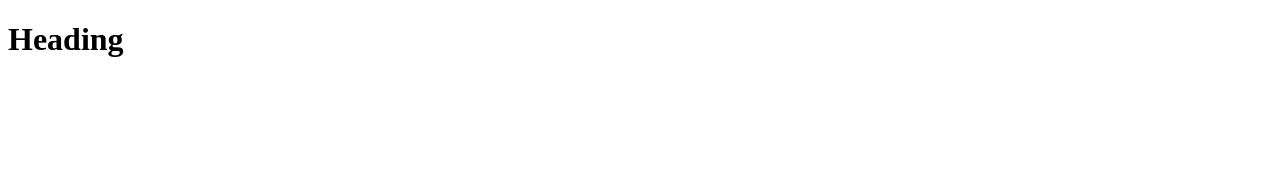
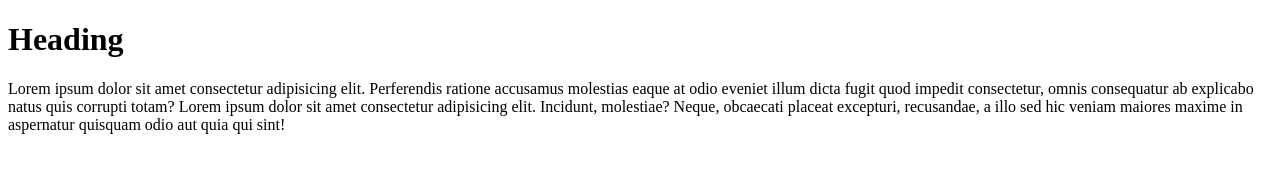
Before and after one commit to tomioM/crap-portfolio, a plain HTML site: page index.html in a window 1280 px wide. Drawn offline with Linux system fonts and the light colour scheme.

Commit message:
Add p lorem in index

```diff
--- a/index.html
+++ b/index.html
@@ -8,5 +8,9 @@
 </head>
 <body>
     <h1>Heading</h1>
+    <p>
+        Lorem ipsum dolor sit amet consectetur adipisicing elit. Perferendis ratione accusamus molestias eaque at odio eveniet illum dicta fugit quod impedit consectetur, omnis consequatur ab explicabo natus quis corrupti totam?
+        Lorem ipsum dolor sit amet consectetur adipisicing elit. Incidunt, molestiae? Neque, obcaecati placeat excepturi, recusandae, a illo sed hic veniam maiores maxime in aspernatur quisquam odio aut quia qui sint!
+    </p>
 </body>
 </html>
```
